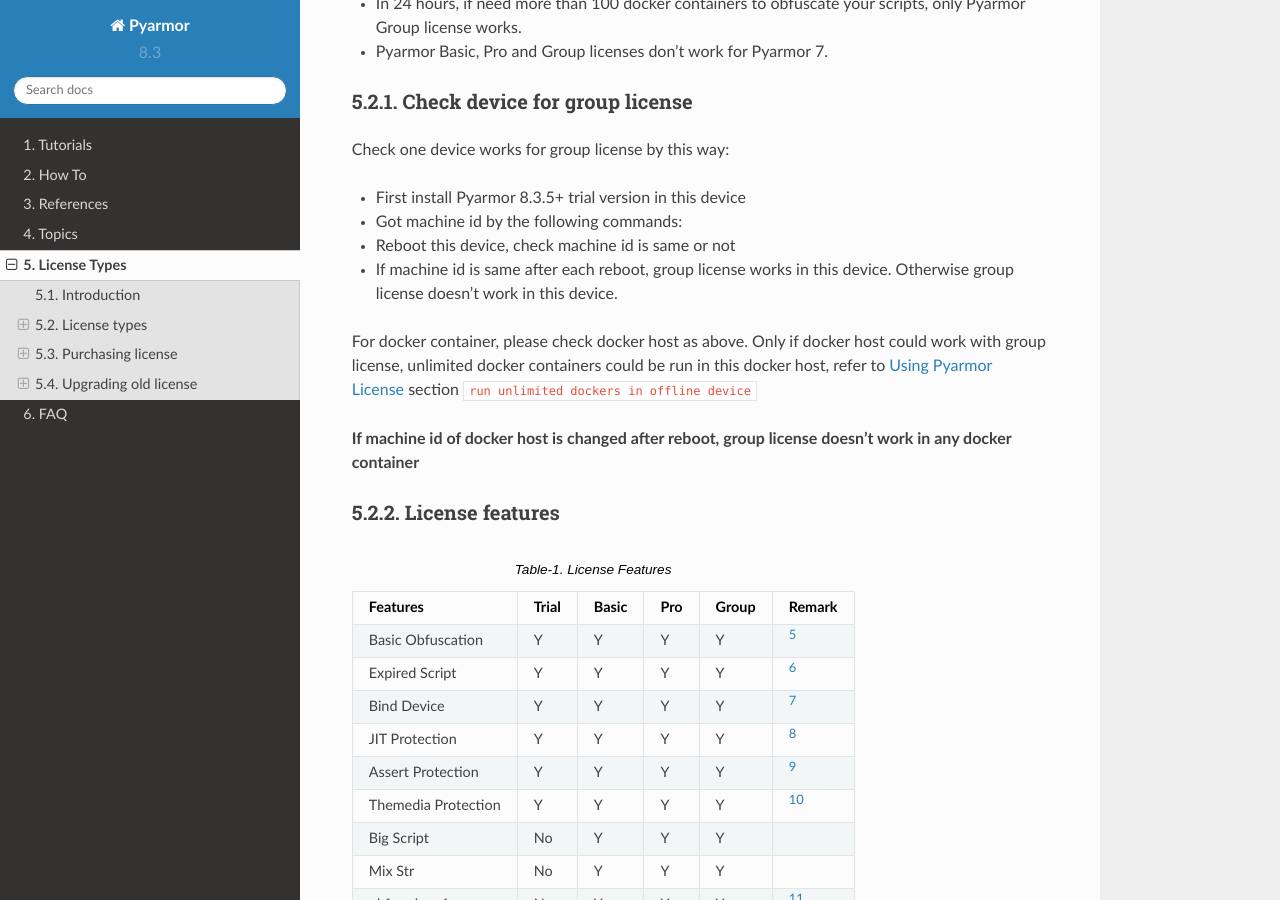
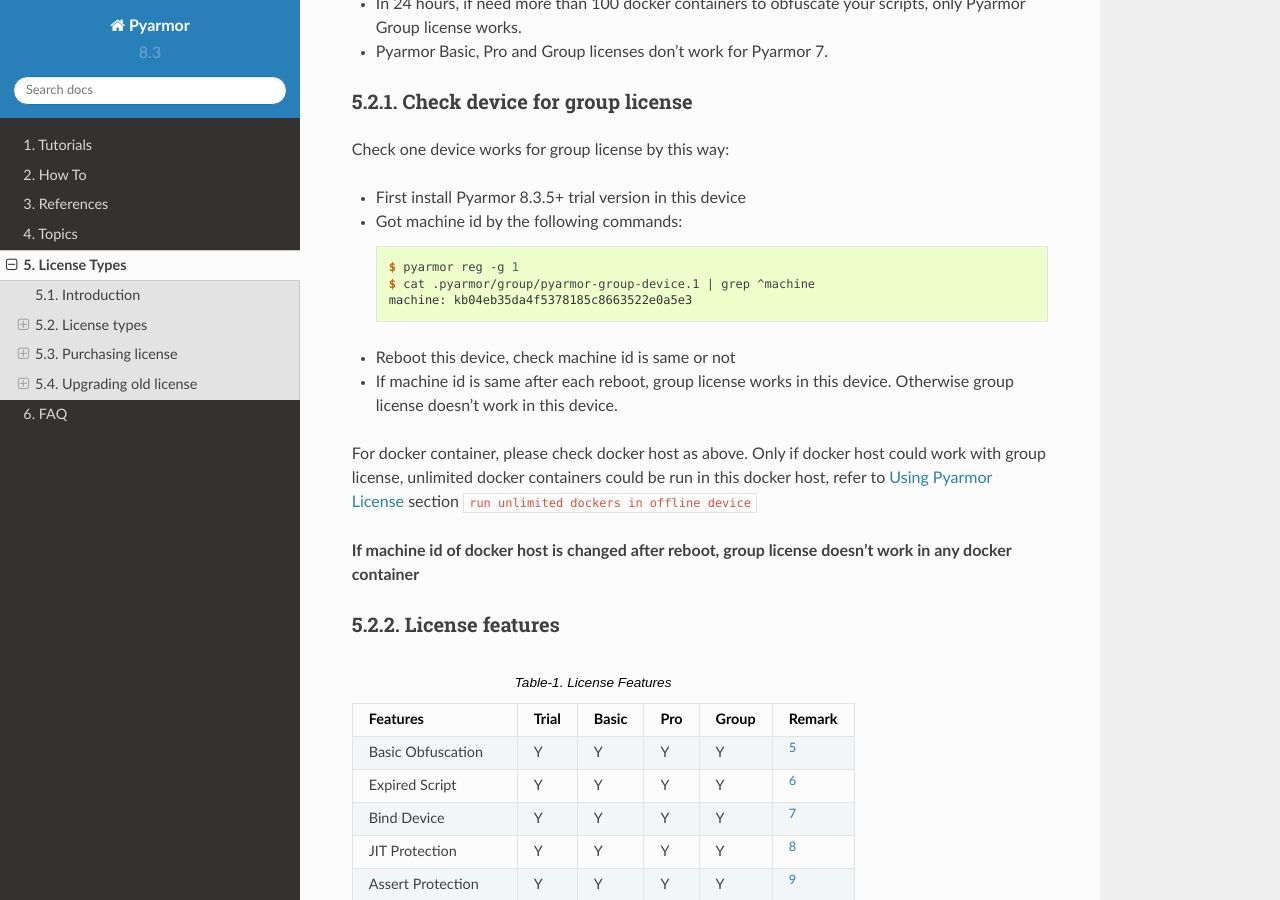
Before and after one commit to dashingsoft/pyarmor, a Sphinx documentation site: the page built from docs/licenses.rst, in a window 1280 px wide and 900 px high, scrolled down 2846 px. Built offline with Sphinx 7.4.7 and the Read the Docs theme 2.0.0, drawn with Linux system fonts in a browser that asks for light colours.

Commit message:
Fix doc format bug

```diff
--- a/docs/licenses.rst
+++ b/docs/licenses.rst
@@ -109,12 +109,11 @@
 Check one device works for group license by this way:
 
 * First install Pyarmor 8.3.5+ trial version in this device
-* Got machine id by the following commands:
+* Got machine id by the following commands::
 
-  .. code-block:: bash
-      $ pyarmor reg -g 1
-      $ cat .pyarmor/group/pyarmor-group-device.1 | grep ^machine
-      machine: kb04eb35da4f5378185c8663522e0a5e3
+    $ pyarmor reg -g 1
+    $ cat .pyarmor/group/pyarmor-group-device.1 | grep ^machine
+    machine: kb04eb35da4f5378185c8663522e0a5e3
 
 * Reboot this device, check machine id is same or not
 * If machine id is same after each reboot, group license works in this device. Otherwise group license doesn't work in this device.
```
